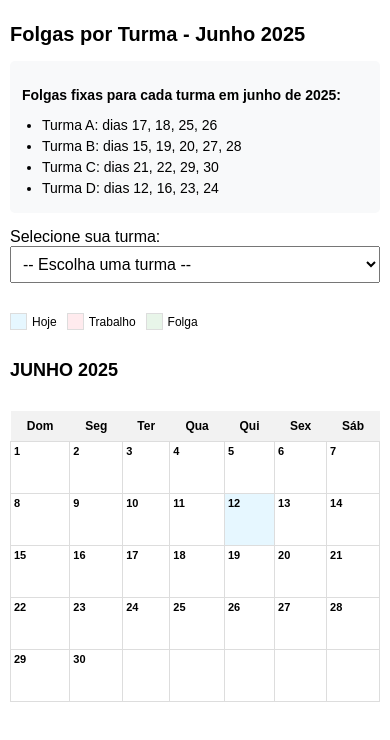
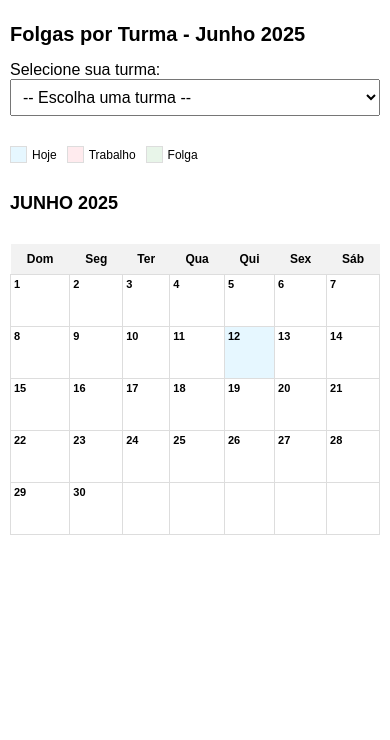
Before and after one commit to lidiomanoel/Folgas, a plain HTML site: page index.html in a window 390 px wide. Drawn offline with Linux system fonts and the light colour scheme.

Commit message:
Correção
Removido a seção que estava logo abaixo do título

```diff
--- a/index.html
+++ b/index.html
@@ -83,13 +83,6 @@
             height: 15px;
             border: 1px solid #ddd;
         }
-        .turma-info {
-            margin: 15px 0;
-            padding: 12px;
-            background-color: #f8f9fa;
-            border-radius: 5px;
-            font-size: 14px;
-        }
         #turma {
             padding: 8px;
             font-size: 16px;
@@ -122,13 +115,6 @@
                 display: block;
                 margin-top: 2px;
             }
-            .turma-info ul {
-                padding-left: 20px;
-                margin: 5px 0;
-            }
-            .turma-info li {
-                margin-bottom: 5px;
-            }
             .notification {
                 padding: 10px;
                 font-size: 13px;
@@ -154,15 +140,6 @@
 </head>
 <body>
     <h1>Folgas por Turma - Junho 2025</h1>
-    <div class="turma-info">
-        <p><strong>Folgas fixas para cada turma em junho de 2025:</strong></p>
-        <ul>
-            <li>Turma A: dias 17, 18, 25, 26</li>
-            <li>Turma B: dias 15, 19, 20, 27, 28</li>
-            <li>Turma C: dias 21, 22, 29, 30</li>
-            <li>Turma D: dias 12, 16, 23, 24</li>
-        </ul>
-    </div>
 
     <div>
         <label for="turma">Selecione sua turma:</label>
```
